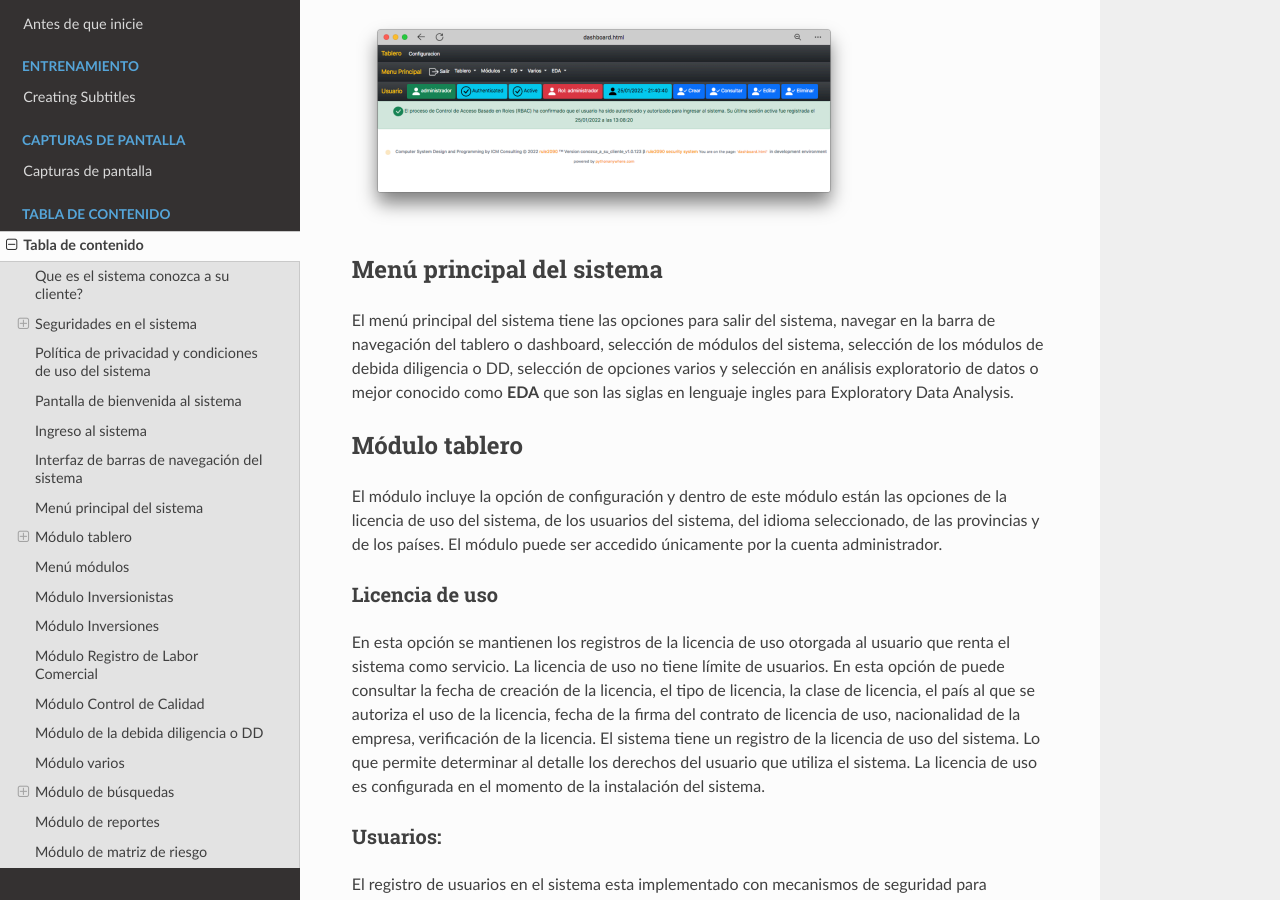
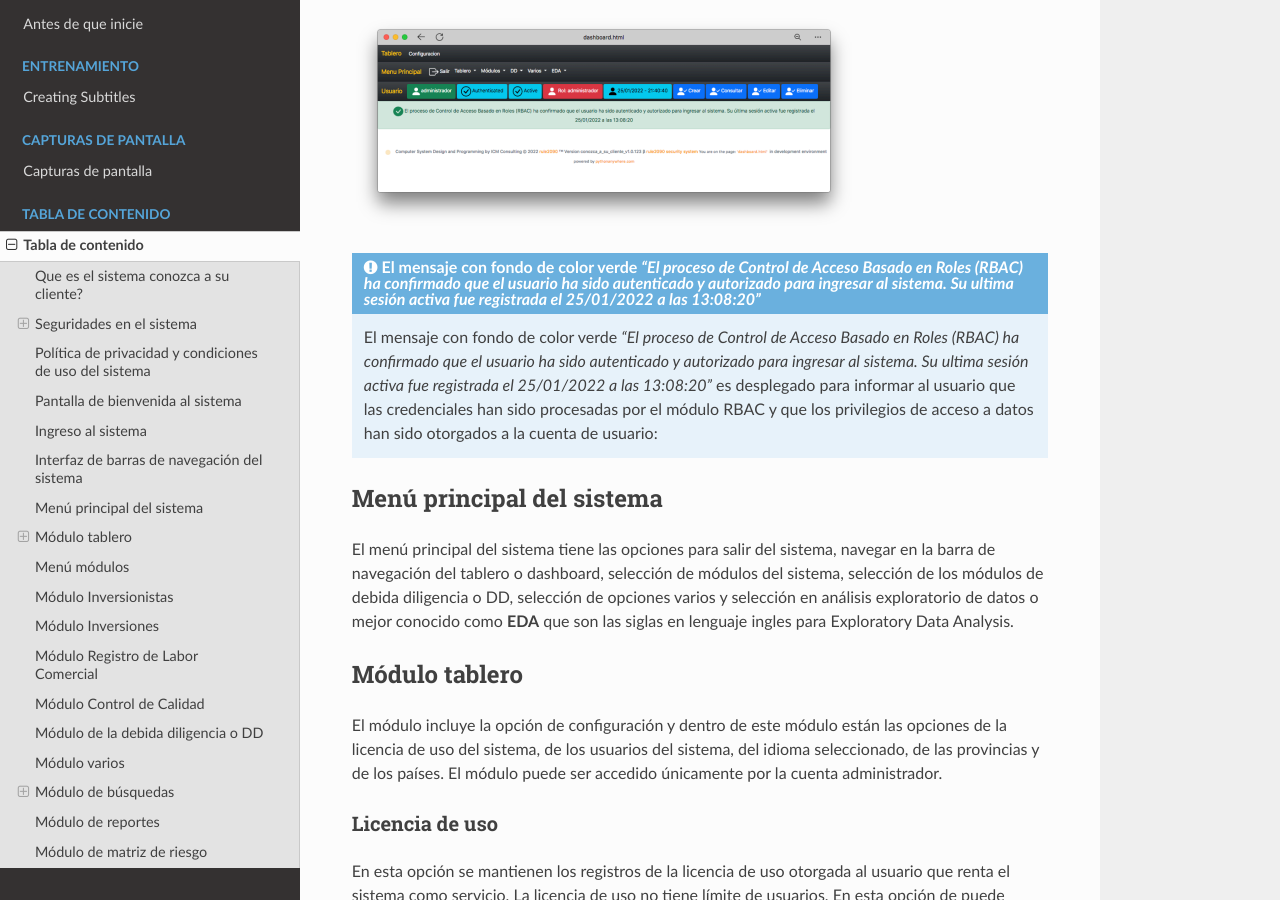
Before and after one commit to jativar/myproject, a Sphinx documentation site: the page built from docs/tabla_de_contenido.rst, in a window 1280 px wide and 900 px high, scrolled down 6221 px. Built offline with Sphinx 7.4.7 and the Read the Docs theme 2.0.0, drawn with Linux system fonts in a browser that asks for light colours.

Commit message:
barras de navegacion

```diff
--- a/docs/tabla_de_contenido.rst
+++ b/docs/tabla_de_contenido.rst
@@ -175,6 +175,11 @@ El sistema cuenta con tres barras de navegación horizontales disponibles al usu
 La captura de pantalla siguiente a manera de ilustración muestra las tres barras de navegación horizontal. El mensaje con fondo de color verde *“El proceso de Control de Acceso Basado en Roles (RBAC) ha confirmado que el usuario ha sido autenticado y autorizado para ingresar al sistema. Su ultima sesión activa fue registrada el 25/01/2022 a las 13:08:20”* es desplegado para informar al usuario que las credenciales han sido procesadas por el módulo RBAC y que los privilegios de acceso a datos han sido otorgados a la cuenta de usuario:
 
 .. image:: /images/barras_de_navegacion.png
+
+
+.. admonition:: El mensaje con fondo de color verde *“El proceso de Control de Acceso Basado en Roles (RBAC) ha confirmado que el usuario ha sido autenticado y autorizado para ingresar al sistema. Su ultima sesión activa fue registrada el 25/01/2022 a las 13:08:20”*
+
+   El mensaje con fondo de color verde *“El proceso de Control de Acceso Basado en Roles (RBAC) ha confirmado que el usuario ha sido autenticado y autorizado para ingresar al sistema. Su ultima sesión activa fue registrada el 25/01/2022 a las 13:08:20”* es desplegado para informar al usuario que las credenciales han sido procesadas por el módulo RBAC y que los privilegios de acceso a datos han sido otorgados a la cuenta de usuario:
 
 
 
```
Also changed, not shown: 5 other files.
